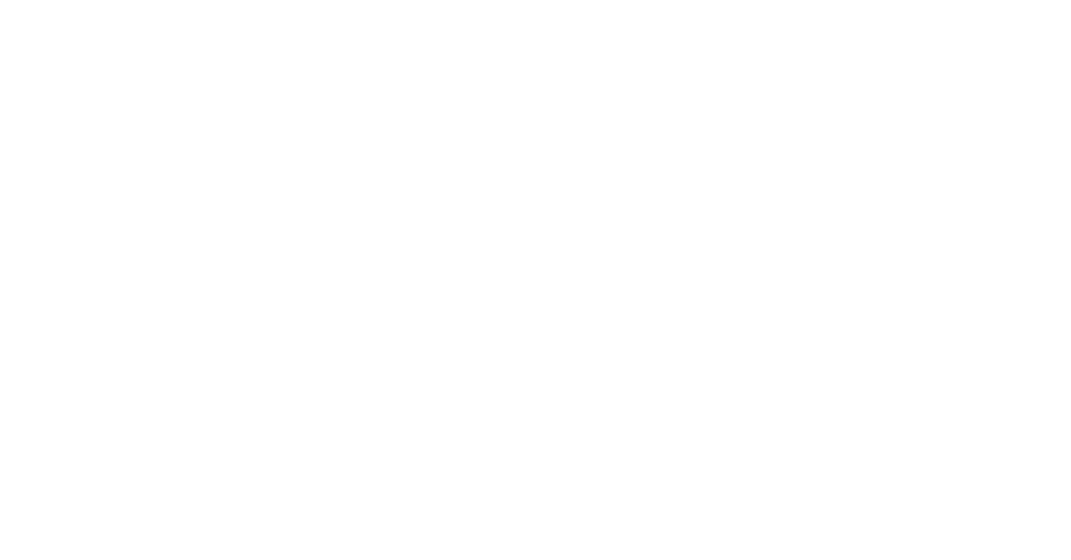
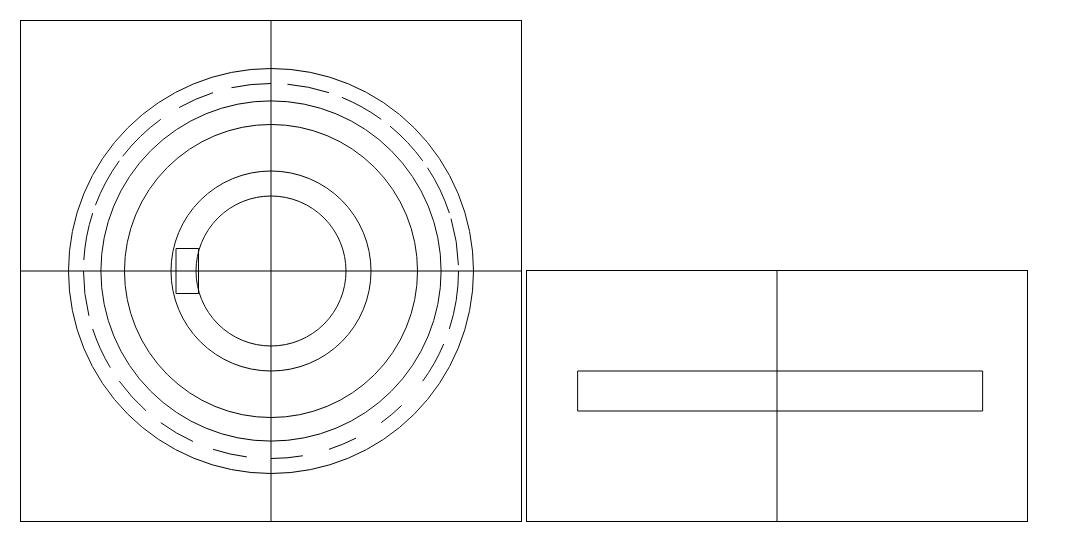
Before and after one commit to alexandrekosh/gear_canvas, a plain HTML site: page index.html in a window 1280 px wide. Shown: the whole page, without its empty margins (0-1071 px from the left). Drawn offline with Linux system fonts and the light colour scheme.

Commit message:
Update index.html

```diff
--- a/index.html
+++ b/index.html
@@ -4,12 +4,17 @@
   <meta charset="UTF-8">
   <meta http-equiv="X-UA-Compatible" content="IE=edge">
   <meta name="viewport" content="width=device-width, initial-scale=1.0">
+  <link rel="stylesheet" href="style.css">
   <title>Document</title>
 </head>
 <body>
   <main>
    <canvas width="500" height="500" >
    </canvas>
+   <canvas width="500" height="250" >
+   </canvas>
   </main>
+
+  <script src="script.js"></script>
 </body>
 </html>
```
